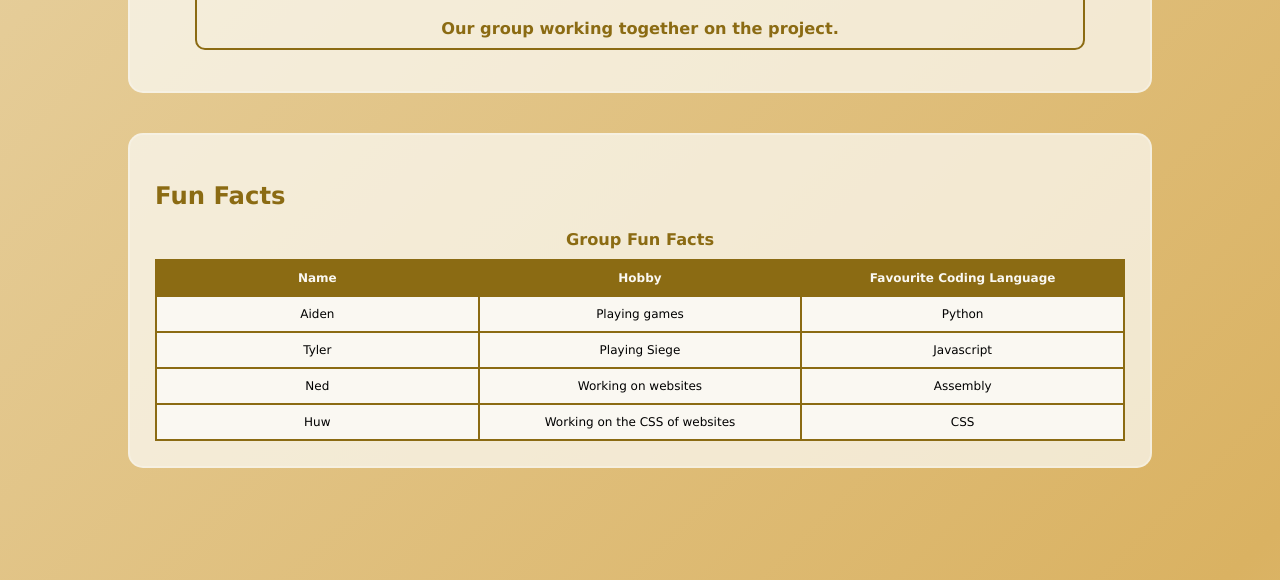
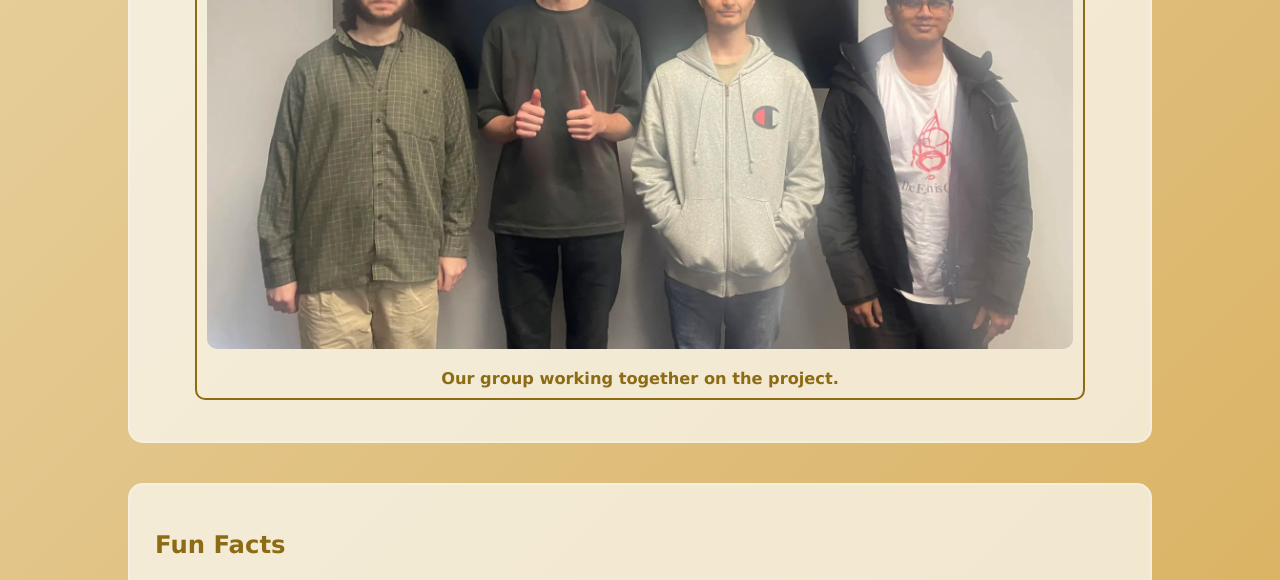
Before and after one commit to Res-ro/goobers-applied-web-sustainable-energy-part2, a PHP site: page /about_us.php in a window 1280 px wide. Shown: the part 1562-2142 px from the top of the page. Run offline with PHP 8.4, Linux system fonts and the light colour scheme; data comes from the database, SQL or seed files in the repository.

Commit message:
Added group photo

```diff
--- a/about_us.php
+++ b/about_us.php
@@ -60,9 +60,8 @@ require_once("settings.php");
         <section id="groupPhoto" class="contentBox" aria-label="Group Photo">
             <h2>Group Photo</h2>
             <figure>
-                <!-- Image generated using GPT Image 1.5 (OpenAI, October 2025). Reviewed and edited before use. -->
-                <img src="images/working.webp" alt="Group photo of the Goobers team">
-                <figcaption style="color:#8b6b13">
+                <img src="images/group_photo.png" alt="Group photo of the Goobers team">
+                <figcaption>
                     <strong>Our group working together on the project.</strong>
                 </figcaption>
             </figure>
--- a/styles/styles.css
+++ b/styles/styles.css
@@ -359,6 +359,13 @@ header.header {
 	padding: 10px;
 	border-radius: 10px;
 }
+.contentBox figure img {
+	max-width: 100%;
+	height: auto;
+}
+.contentBox figcaption {
+	color: var(--custom-peanut);
+}
 
 /* table configuration */
 .contentBox table {
@@ -388,10 +395,6 @@ header.header {
 	margin-bottom: 10px;
 	color: var(--custom-peanut);
 }
-.contentBox figure img {
-	max-width: 100%;
-	height: auto;
-}
 .contentBox img {
 	max-width: 80%;
 	height: auto;
@@ -417,6 +420,10 @@ header.header {
      color: var(--custom-white);
      transform: translateY(-2px);
      box-shadow: 0 4px 12px var(--shadow-peanut-soft);
+}
+
+.contentBox img #groupPhoto {
+	border: none;
 }
 
 
```
